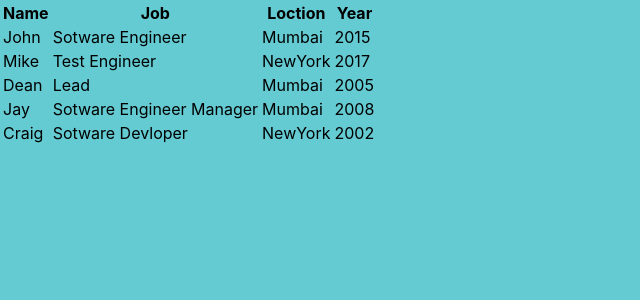
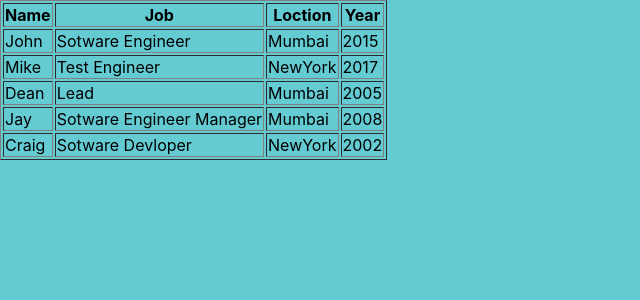
Before and after one commit to aniketbumbc/React-App, a React (Create React App) app: page / in a window 1280 px wide. Shown: the top 300 px of the page, without its empty margins (0-640 px from the left). Built offline with nearby package versions, Linux system fonts and the light colour scheme.

Commit message:
multiple neasted componet

```diff
--- a/src/Table.js
+++ b/src/Table.js
@@ -1,17 +1,22 @@
 import React, { Component } from 'react';
 
-class Table extends Component {
-      render() {
-            return (
-                  <table>
+const TableHeader = () =>{
+      return(
+
             <thead>
             <tr>
                   <th>Name</th>
                   <th>Job</th>
                   <th>Loction</th>
                   <th>Year</th>
+
             </tr>
       </thead>
+      )
+}
+
+const TableBody =() =>{
+      return(
             <tbody>
                               <tr>
                                     <td>John</td>
@@ -44,9 +49,21 @@ class Table extends Component {
                                     <td>2002</td>
                               </tr>
                         </tbody>
+      )
+}
+
+class Table extends Component {
+      render() {
+            return (
+                  <table border="1">
+                        <TableBody />
+                        <TableHeader />
                   </table>
             )
       }
+
 }
 
+
+
 export default Table
--- a/src/index.css
+++ b/src/index.css
@@ -11,5 +11,4 @@ body {
 code {
   font-family: source-code-pro, Menlo, Monaco, Consolas, "Courier New",
     monospace;
-    color: red;
 }
```
Lines whose indentation alone changed are shown as unchanged.
